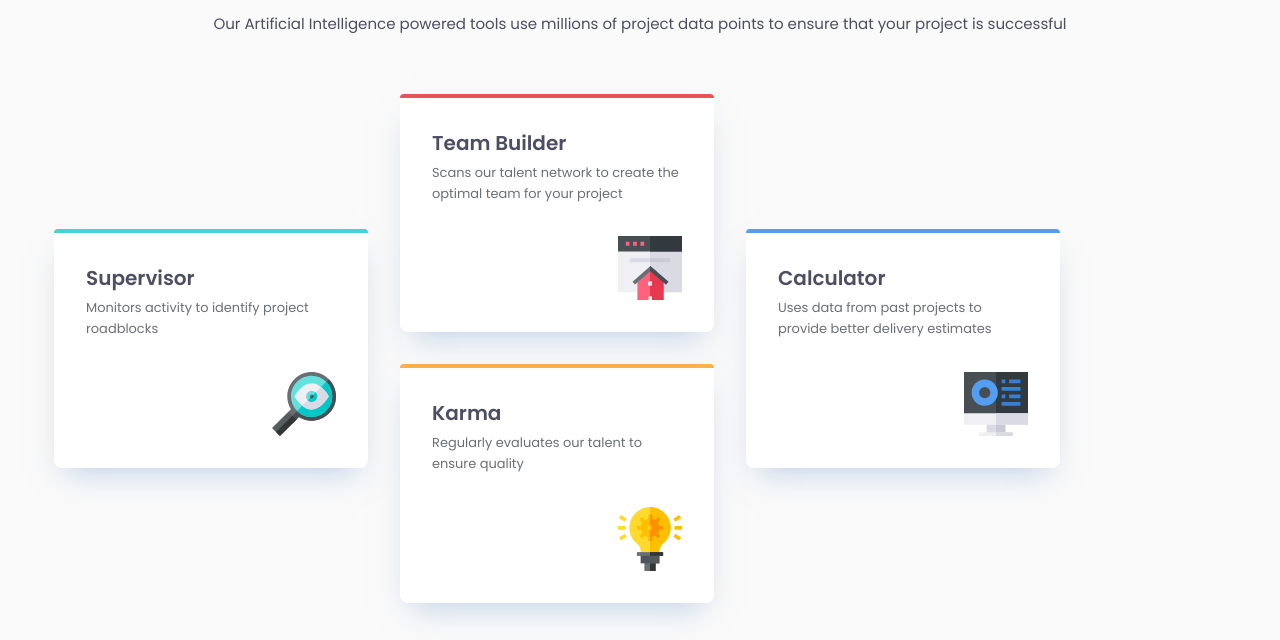
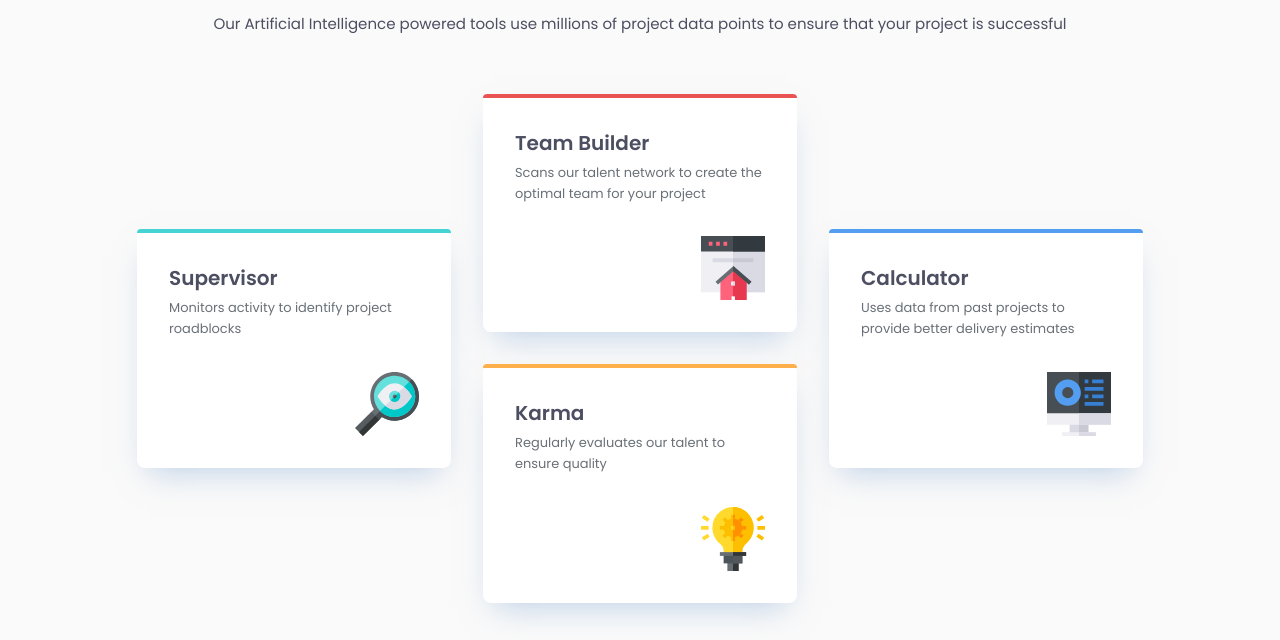
Before and after one commit to erwindrd2/FM-FourCards, a plain HTML site: page index.html in a window 1280 px wide. Shown: the part 160-800 px from the top of the page. Drawn offline with Linux system fonts and the light colour scheme.

Commit message:
improved margings

```diff
--- a/style.scss
+++ b/style.scss
@@ -115,10 +115,15 @@ body {
 }
 .hero {
 
+    text-align: center;
+    margin: auto auto;
     margin-top: 56px;
+    margin-bottom: 60px;
+
+    @media (width>calc(700 / 17 * 1rem)){
     margin-left: 30px;
     margin-right: 30px;
-    margin-bottom: 60px;;
+}
 
     &__subtitle {
         @include textpreset2($font-size: 1.5rem);
@@ -134,6 +139,11 @@ body {
         @include textpreset1($font-size: 1.5rem);
         margin-bottom: $space-16;
 
+        @media (width>calc(700 / 17 * 1rem)) {
+                margin-left: 30px;
+                margin-right: 30px;
+            }
+
             @media (width >=calc(700 / 16 * 1rem)) {
             text-align: center;
                     @include textpreset1($font-size: 2.25rem);
@@ -144,6 +154,11 @@ body {
     &__description {
         @include textpreset4;
 
+        @media (width<calc(700 / 17 * 1rem)) {
+                margin-left: 30px;
+                margin-right: 30px;
+            }
+
            @media (width >=calc(700 / 16 * 1rem)) {
             text-align: center;
 
@@ -153,12 +168,13 @@ body {
 }
 
 .cards {
-    margin-left: 30px;
-    margin-right: 30px;
+    margin: auto auto;
+    display: grid;
+    justify-content: center;
+
 
     @media (width >=calc(700 / 16 * 1rem)) {
-        margin-left: 54px;
-        margin-right: 54px;
+
         display: flex;
         flex-direction: column;
         align-items: center;
@@ -168,6 +184,8 @@ body {
             display: flex;
             flex-direction: row;
             gap: $space-32;
+            margin: auto auto;
+            justify-content: center;
 
 
 
```
Also changed, not shown: style.css, 1 other file.
